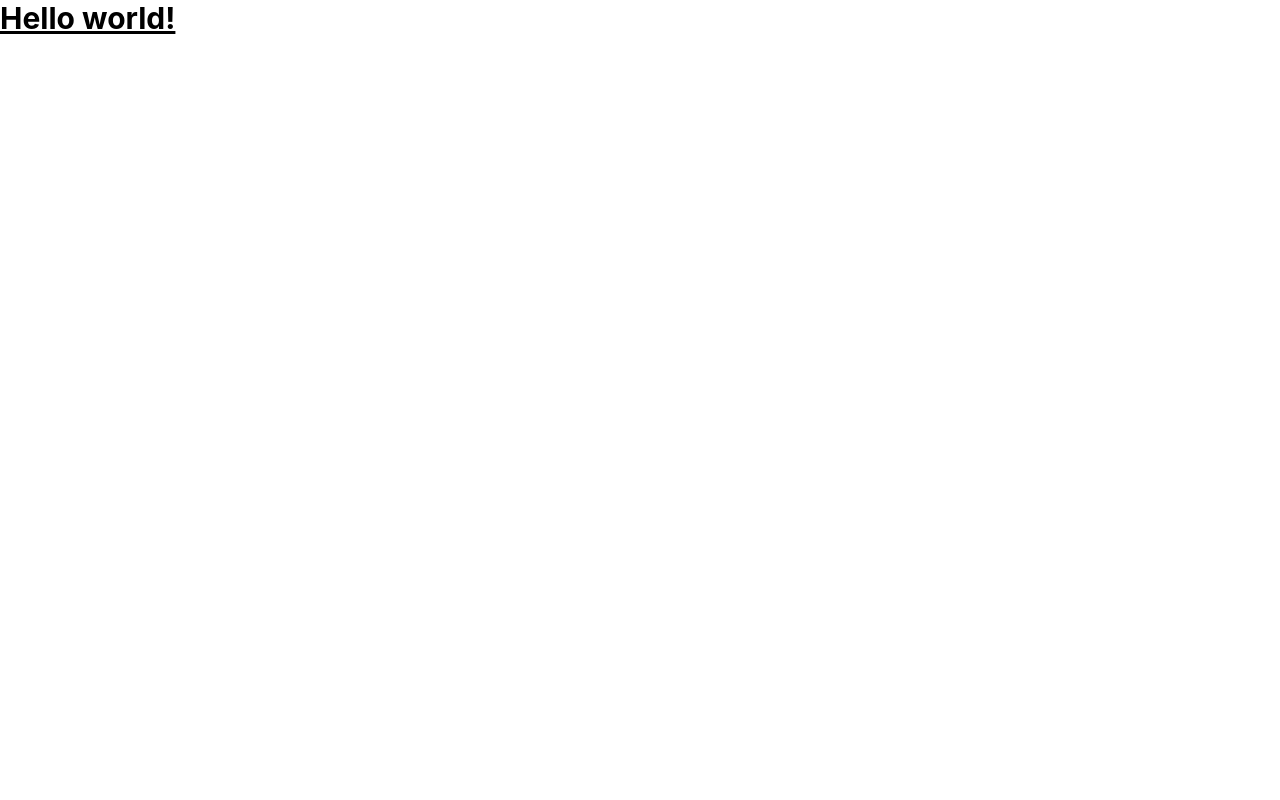
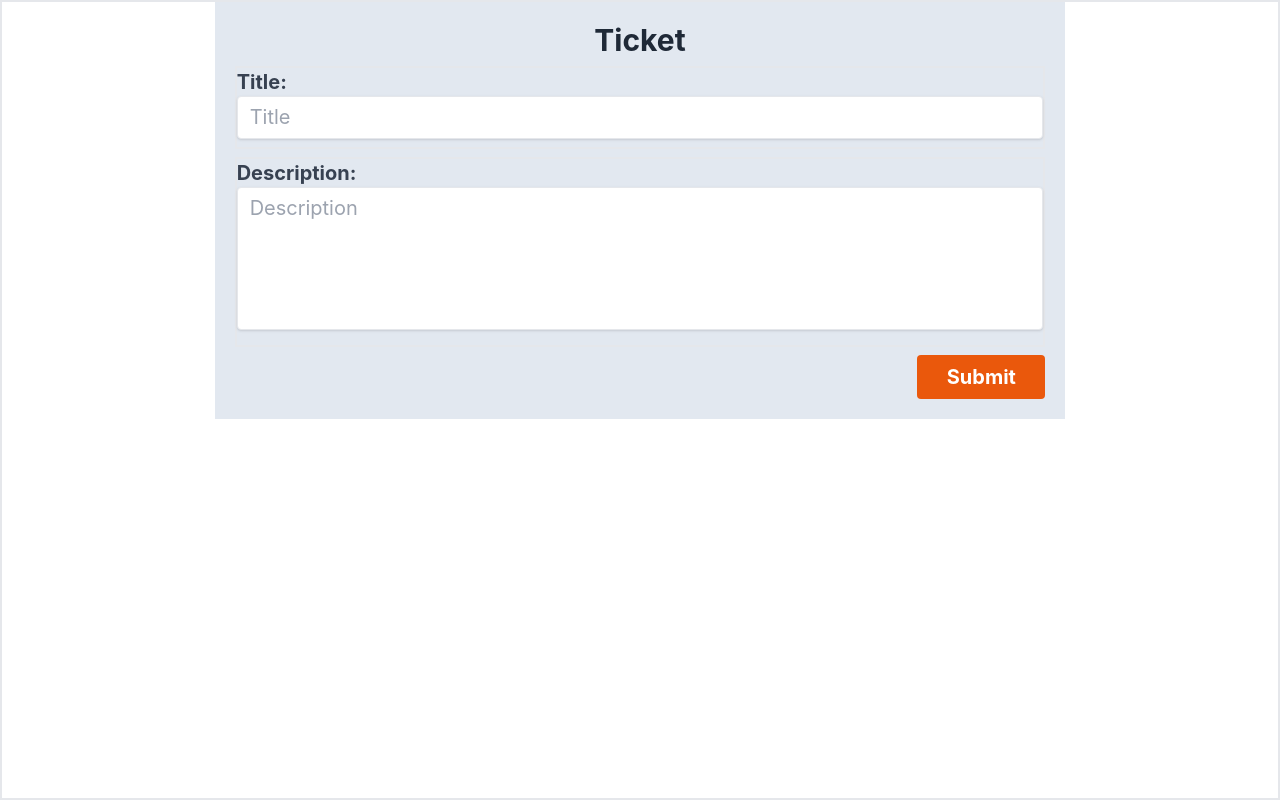
Before and after one commit to Kexon/DAT076, a React (Create React App) app in the folder client/: page / in a window 1280 px wide. Built offline with nearby package versions, Linux system fonts and the light colour scheme.

Commit message:
add start on add ticket interface
Co-Authored-By: Pouya Shirin <13919156+Kexon@users.noreply.github.com>
Co-Authored-By: Emil Svensson <emilsvennesson@users.noreply.github.com>

```diff
--- a/client/src/App.tsx
+++ b/client/src/App.tsx
@@ -1,7 +1,58 @@
 import './App.css';
 
 function App() {
-  return <h1 className="text-3xl font-bold underline">Hello world!</h1>;
+  /*
+   * The container class sets the max-width of an element to match the min-width of
+   * the current breakpoint. This is useful if you’d prefer to design for a
+   * fixed set of screen sizes instead of trying to accommodate a fully fluid viewport.
+   */
+  return (
+    <div className="container mx-auto h-screen border-2">
+      <div className="flex h-max justify-center">
+        <form className="bg bg-color=5 bg-blue flex w-full flex-col items-center gap-2 bg-slate-200 p-5 lg:w-3/4 xl:w-2/3">
+          <div>
+            <p className="text-3xl font-bold text-gray-800">Ticket</p>
+          </div>
+          <div className="w-full border-2">
+            <label
+              className="mb-2 block text-xl font-bold text-gray-700"
+              htmlFor="title"
+            >
+              Title:
+              <input
+                className="focus:shadow-outline w-full appearance-none rounded border py-2 px-3 font-normal leading-tight text-gray-700 shadow focus:outline-none"
+                id="title"
+                type="text"
+                placeholder="Title"
+              />
+            </label>
+          </div>
+          <div className="w-full border-2">
+            <label
+              className="mb-2 block text-xl font-bold text-gray-700"
+              htmlFor="description"
+            >
+              Description:
+              <textarea
+                className="focus:shadow-outline w-full resize-none appearance-none rounded border py-2 px-3 font-normal leading-tight text-gray-700 shadow focus:outline-none"
+                id="description"
+                placeholder="Description"
+                rows={5}
+              />
+            </label>
+          </div>
+          <div className="flex w-full justify-end">
+            <button
+              className="w-32 rounded bg-orange-600 py-2 px-4 text-xl font-bold text-white hover:bg-orange-700"
+              type="button"
+            >
+              Submit
+            </button>
+          </div>
+        </form>
+      </div>
+    </div>
+  );
 }
 
 export default App;
--- a/client/src/index.css
+++ b/client/src/index.css
@@ -4,14 +4,14 @@
 
 body {
   margin: 0;
-  font-family: -apple-system, BlinkMacSystemFont, "Segoe UI", "Roboto", "Oxygen",
-    "Ubuntu", "Cantarell", "Fira Sans", "Droid Sans", "Helvetica Neue",
+  font-family: -apple-system, BlinkMacSystemFont, 'Segoe UI', 'Roboto', 'Oxygen',
+    'Ubuntu', 'Cantarell', 'Fira Sans', 'Droid Sans', 'Helvetica Neue',
     sans-serif;
   -webkit-font-smoothing: antialiased;
   -moz-osx-font-smoothing: grayscale;
 }
 
 code {
-  font-family: source-code-pro, Menlo, Monaco, Consolas, "Courier New",
+  font-family: source-code-pro, Menlo, Monaco, Consolas, 'Courier New',
     monospace;
 }
```
